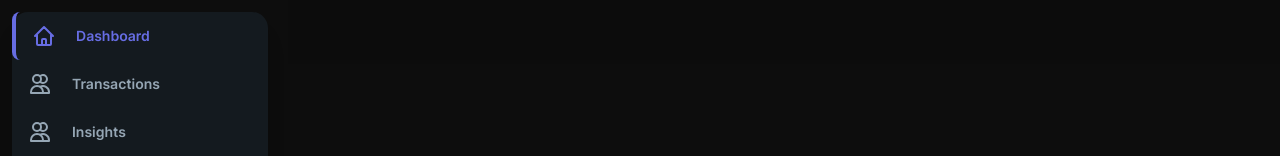
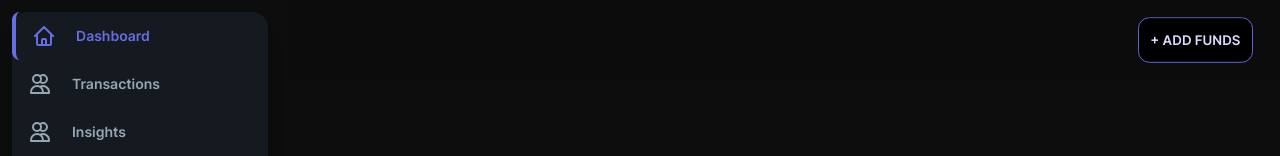
Before and after one commit to KryptoNights/nexus-pay, a Next.js app in the folder frontend/: page /dashboard in a window 1280 px wide. Shown: the top 156 px of the page. Built offline with nearby package versions, Linux system fonts and the light colour scheme; no server answers; sample sign-in values are in the browser's storage; what @aptos-labs/ts-sdk would draw is missing.

Commit message:
add funds button not visible fixed

```diff
--- a/frontend/src/components/Header/Header.tsx
+++ b/frontend/src/components/Header/Header.tsx
@@ -175,10 +175,20 @@ const Header = ({ title }: HeaderProps) => {
           </div>
         </div>
         <div className="hidden sm:flex items-center justify-end mt-2 sm:mt-0">
+          {activeAccountAdress.length > 0 && (
+            <button
+              onClick={handleAddFundsClick}
+              className="btn btn-primary p-0 bg-[rgb(0,0,0)] rounded-xl hover:bg-transparent mr-2"
+            >
+              <div className="block pt-[8px] pr-[12px] pb-[8px] pl-[12px]">
+                + Add Funds
+              </div>
+            </button>
+          )}
           {activeAccountAdress.length > 0 &&
           idToken?.state?.accounts[0]?.idToken?.decoded?.email ? (
             <button
-              onClick={handleAddFundsClick}
+              onClick={handlePopupOpen}
               className="btn btn-primary p-0 bg-[rgb(0,0,0)] rounded-xl hover:bg-transparent"
             >
               <div className="hidden sm:block pt-[8px] pr-[12px] pb-[8px] pl-[12px]">
```
